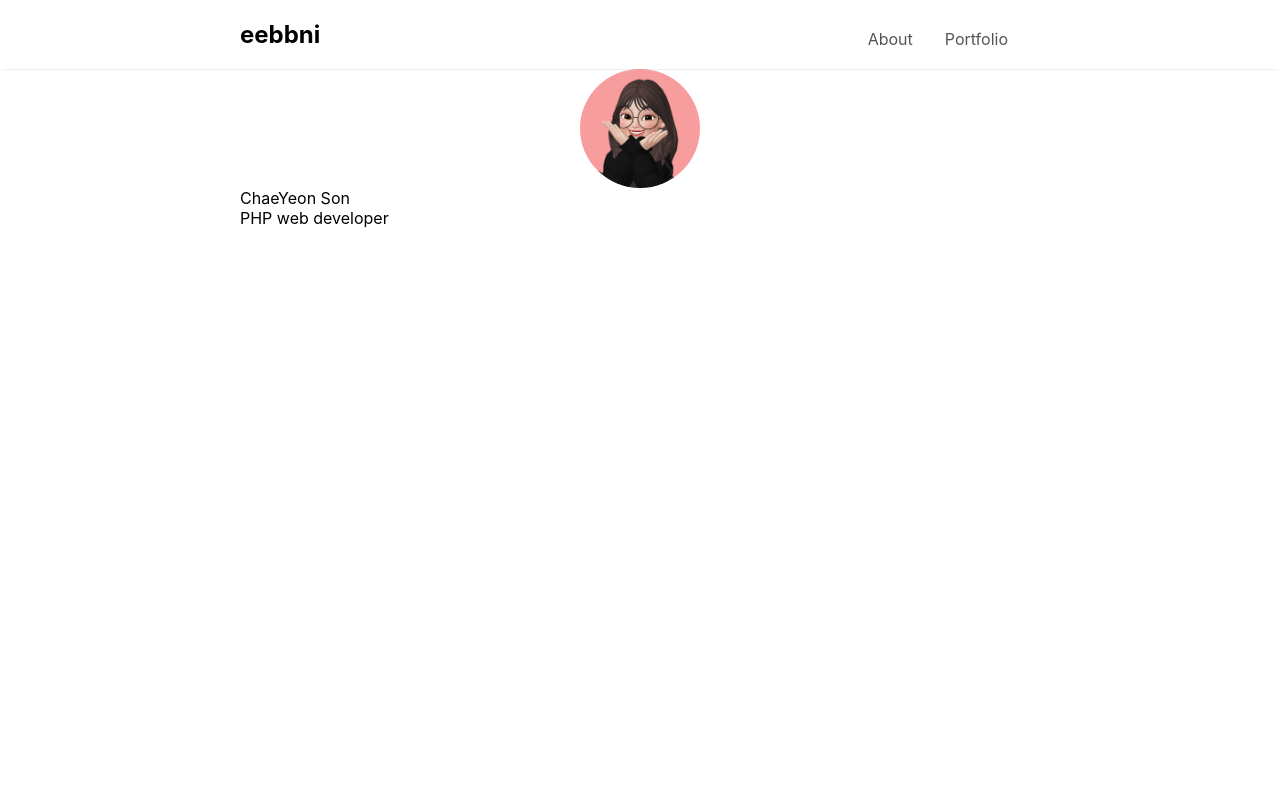
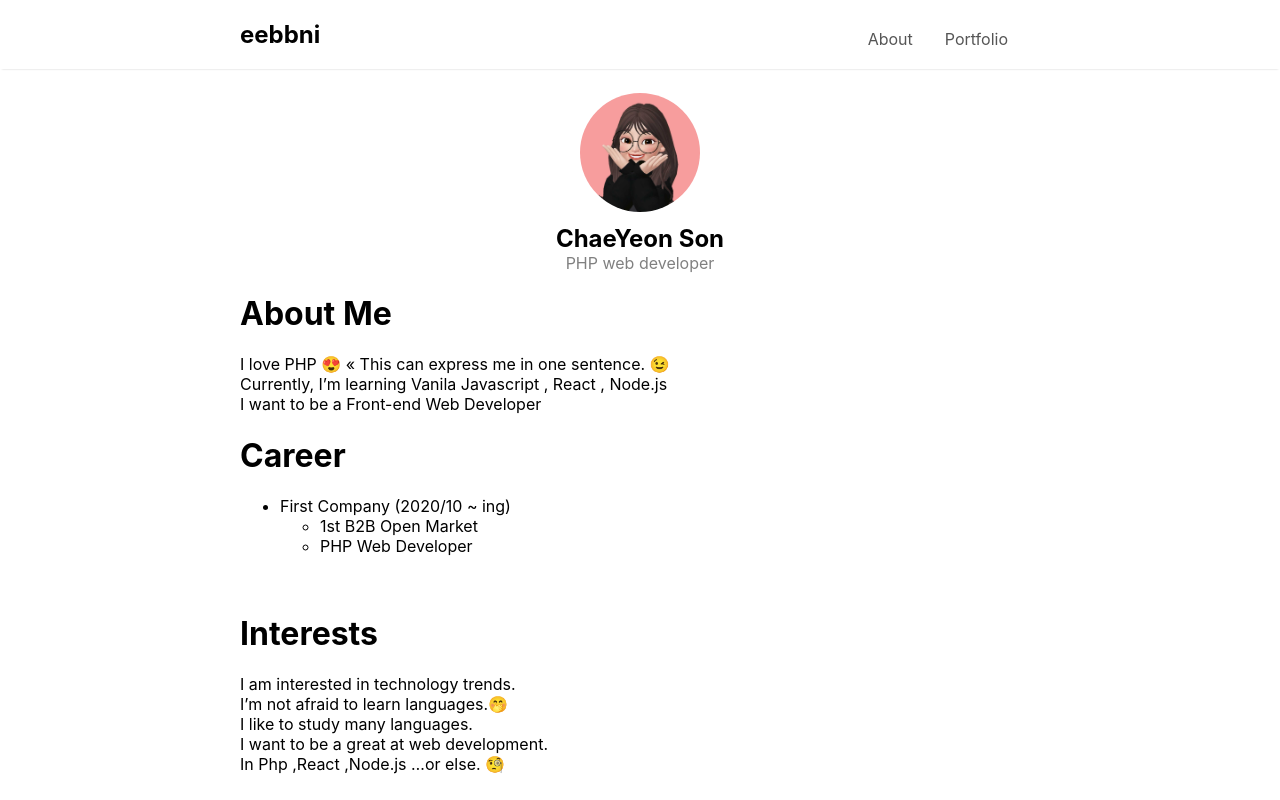
Before and after one commit to IDU-SW/202112701-scy, a React (Create React App) app: page / in a window 1280 px wide. Built offline with nearby package versions, Linux system fonts and the light colour scheme.

Commit message:
github-pages 세팅 & main 페이지 디자인 fin

```diff
--- a/src/Main.css
+++ b/src/Main.css
@@ -1,3 +1,8 @@
+.about .profile
+{
+    text-align: center;
+    margin-top: 3%;
+}
 .selfie
 {
     display: block;
@@ -5,3 +10,19 @@
     margin: 0 auto;
     border-radius: 100%;
 }
+.about .profile .info
+{
+    margin-top: 1.5%;
+    margin-bottom: 2%;
+}
+.about .profile .info .title
+{
+    font-size: 1.5rem;
+    font-weight: bold;
+    color: black;
+}
+.about .profile .info .description
+{
+    font-size: 1rem;
+    color: gray;
+}
--- a/src/components/Main.js
+++ b/src/components/Main.js
@@ -21,6 +21,35 @@ export const Main = () => {
                     </div>
                 </div>
             </div>
+            <div class="content">
+                <h1 id="about-me">About Me</h1>
+                I love PHP 😍 «&nbsp;This can express me in one sentence. 😉<br/>
+                Currently, I’m learning Vanila Javascript , React , Node.js <br/>
+                I want to be a Front-end Web Developer
+
+                <br/>
+
+                <h1 id="career">Career</h1>
+                <ul>
+                    <li>First Company (2020/10 ~ ing)
+                        <ul>
+                            <li>1st B2B Open Market</li>
+                            <li>PHP Web Developer</li>
+                        </ul>
+                    </li>
+                </ul>
+
+                <br/>
+
+                <h1 id="interests">Interests</h1>
+                I am interested in technology trends.<br/>
+                I’m not afraid to learn languages.🤭<br/>
+                I like to study many languages.<br/>
+                I want to be a great at web development.<br/>
+                In Php ,React ,Node.js …or else. 🧐
+
+                <br/>
+            </div>
         </About>
     );
 }
```
Also changed, not shown: package.json (+8 -2 lines), 1 other file (tests, documents, lock files or other folders).
